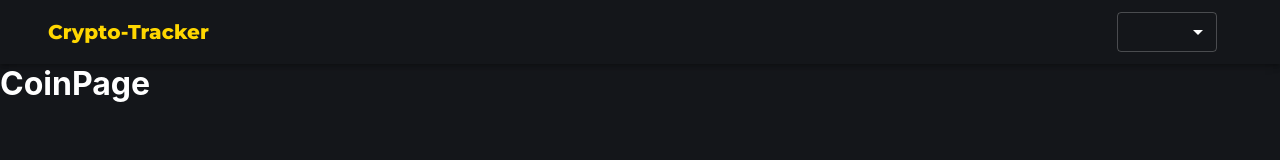
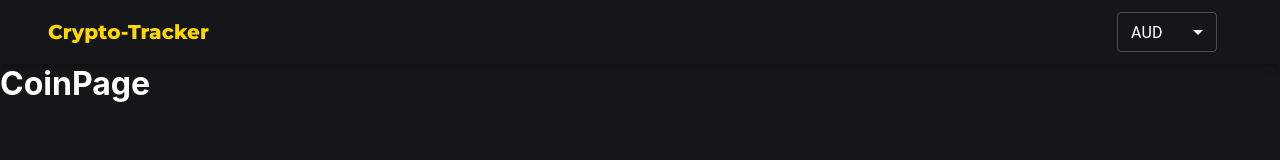
Before and after one commit to JSShant/CryptoTracker, a React (Create React App) app: page /coins/1 in a window 1280 px wide. Shown: the top 160 px of the page. Built offline with nearby package versions, Linux system fonts and the light colour scheme.

Commit message:
Implementing Context API for Currency Change

```diff
--- a/src/Components/Header.js
+++ b/src/Components/Header.js
@@ -11,6 +11,7 @@ import {
 } from "@material-ui/core";
 import React from "react";
 import { useHistory } from "react-router-dom";
+import { CryptoState } from "../CryptoContext";
 
 const useStyles = makeStyles(() => ({
   title: {
@@ -25,6 +26,7 @@ const useStyles = makeStyles(() => ({
 const Header = () => {
   const classes = useStyles();
   const history = useHistory();
+  const { currency, setCurrency } = CryptoState();
   const darkTheme = createTheme({
     palette: {
       primary: {
@@ -53,9 +55,11 @@ const Header = () => {
                 height: 40,
                 marginRight: 15,
               }}
+              value={currency}
+              onChange={(e) => setCurrency(e.target.value)}
             >
-              <MenuItem value={"USD"}>USD</MenuItem>
               <MenuItem value={"AUD"}>AUD</MenuItem>
+              <MenuItem value={"EUR"}>EUR</MenuItem>
             </Select>
           </Toolbar>
         </Container>
--- /dev/null
+++ b/src/CryptoContext.js
@@ -0,0 +1,25 @@
+import React, { createContext, useContext, useState, useEffect } from "react";
+
+const Crypto = createContext();
+
+export const CryptoState = () => {
+  return useContext(Crypto);
+};
+
+const CryptoContext = ({ children }) => {
+  const [currency, setCurrency] = useState("AUD");
+  const [symbol, setSymbol] = useState("$");
+  useEffect(() => {
+    if (currency === "AUD") setSymbol("$");
+    else if (currency === "EUR") setSymbol("€");
+  }, [currency]);
+  return (
+    <div>
+      <Crypto.Provider value={{ currency, symbol, setCurrency }}>
+        {children}
+      </Crypto.Provider>
+    </div>
+  );
+};
+
+export default CryptoContext;
--- a/src/index.js
+++ b/src/index.js
@@ -2,10 +2,13 @@ import React from "react";
 import ReactDOM from "react-dom";
 import "./index.css";
 import App from "./App";
+import CryptoContext from "./CryptoContext";
 
 ReactDOM.render(
   <React.StrictMode>
-    <App />
+    <CryptoContext>
+      <App />
+    </CryptoContext>
   </React.StrictMode>,
   document.getElementById("root")
 );
```
